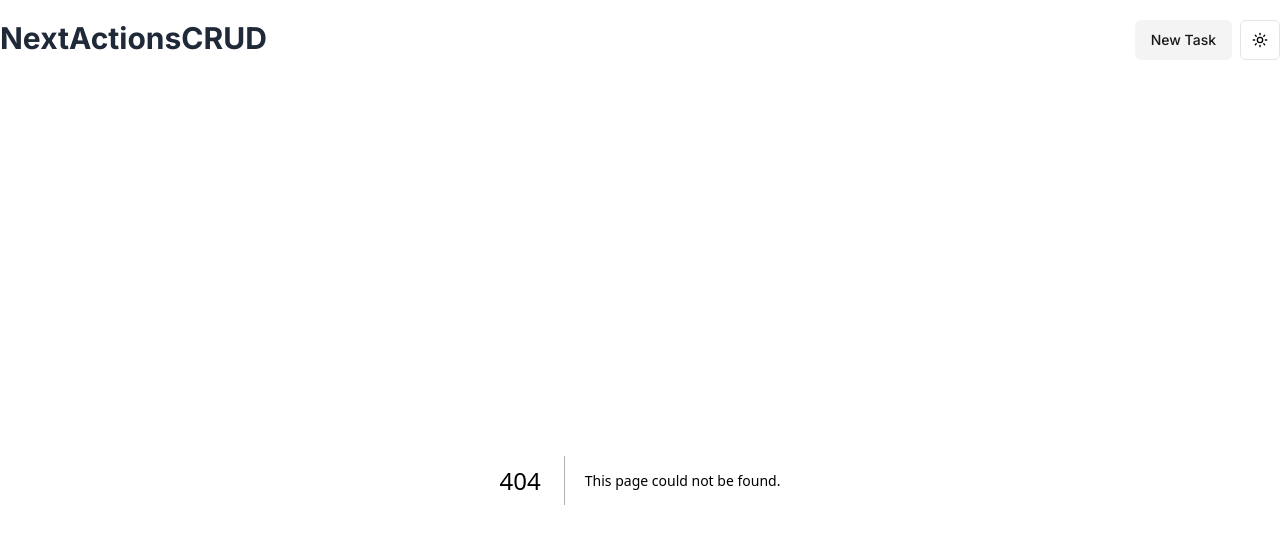
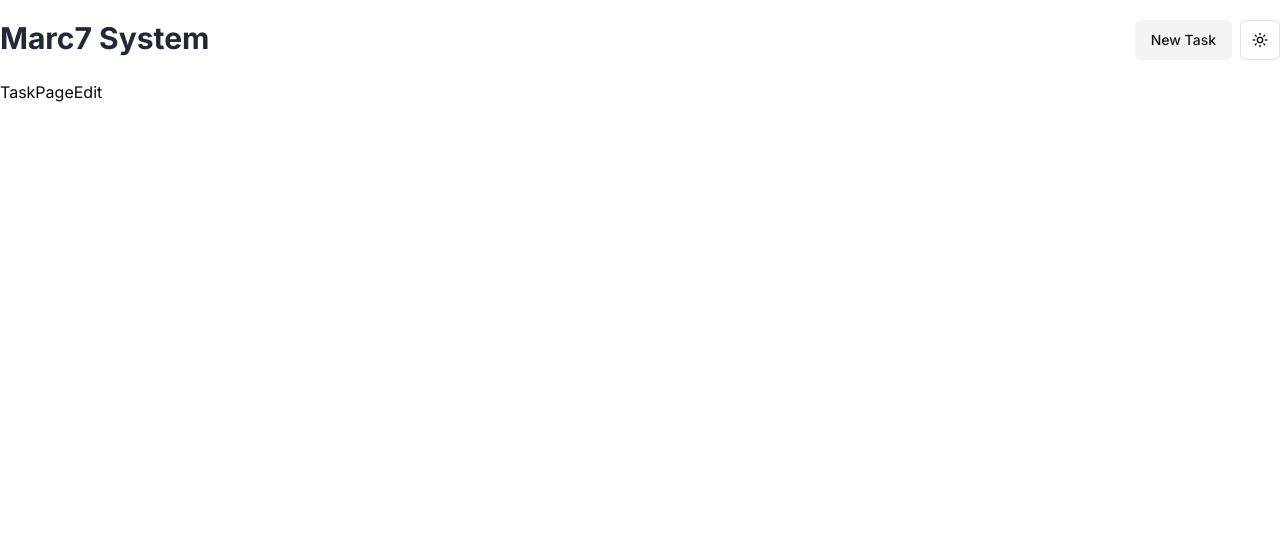
Before and after one commit to marc7hedev/nextjs-crud, a Next.js app: page /tasks/1/edit in a window 1280 px wide. Before the commit this address had no page. Shown: the top 544 px of the page. Built offline with nearby package versions, Linux system fonts and the light colour scheme.

Commit message:
Añadido Link a '/' al h1 del navbar

```diff
--- /dev/null
+++ b/src/app/tasks/[id]/edit/page.tsx
@@ -0,0 +1,8 @@
+
+export function TaskPageEdit() {
+  return (
+    <div>TaskPageEdit</div>
+  )
+}
+
+export default TaskPageEdit
--- a/src/components/navbar.tsx
+++ b/src/components/navbar.tsx
@@ -4,9 +4,13 @@ import { buttonVariants } from './ui/button';
 
 function Navbar() {
     return <nav className="flex justify-between py-5">
-        <h1 className='text-3xl font-bold text-gray-800 dark:text-gray-100'>
-            NextActionsCRUD
-        </h1>
+        <Link
+            href="/"
+        >
+            <h1 className='text-3xl font-bold text-gray-800 dark:text-gray-100'>
+                Marc7 System
+            </h1>
+        </Link>
 
         <div className='flex gap-x-2 items-center'>
             <Link href="/new"
--- a/src/components/task-button-delete.tsx
+++ b/src/components/task-button-delete.tsx
@@ -3,8 +3,6 @@ import { Button } from "./ui/button"
 import { removeTask } from "@/actions/task-actions";
 
 export function TaskButtonDelete({taskId}: {taskId: number}) {
-
-
 
     return (
         <form action={removeTask}>
--- a/src/components/task-card.tsx
+++ b/src/components/task-card.tsx
@@ -1,5 +1,5 @@
 import { Badge } from "@/components/ui/badge";
-import { Button } from "@/components/ui/button";
+import { Button, buttonVariants } from "@/components/ui/button";
 import {
     Card,
     CardContent,
@@ -10,6 +10,7 @@ import {
 import { Task } from "@prisma/client";
 import clsx from "clsx";
 import TaskButtonDelete from "./task-button-delete";
+import Link from "next/link";
 
 export function TaskCard({task}: {task: Task}) {
     return (
@@ -37,7 +38,12 @@ export function TaskCard({task}: {task: Task}) {
                     </CardContent>
                     <CardFooter className="flex gap-x-2 justify-end">
                         <TaskButtonDelete taskId={task.id}/>
-                        <Button>Editar</Button>
+                        <Link
+                            href={`/tasks/${task.id}/edit`}
+                            className={buttonVariants({variant: "secondary"})}
+                        >
+                                Editar
+                        </Link>
                     </CardFooter>
                 </Card>
     )
```
Also changed, not shown: 1 other file (tests, documents, lock files or other folders).
